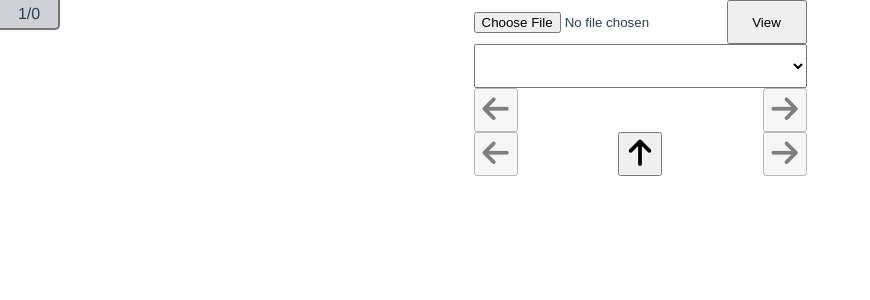
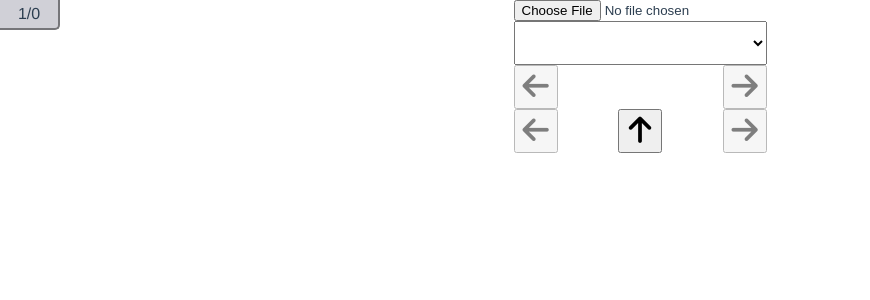
Before and after one commit to Giova978/manga-viewer, a Vue app: page / in a window 1280 px wide. Shown: the top 300 px of the page, without its empty margins (0-870 px from the left). Built offline with nearby package versions, Linux system fonts and the light colour scheme.

Commit message:
Rolled back old auto loading method

```diff
--- a/src/App.vue
+++ b/src/App.vue
@@ -6,8 +6,8 @@
     <div class="container">
         <header>
             <section class="inputs">
-                <input type="file" accept=".zip" ref="fileRef" />
-                <button @click="decompress" class="decompress">View</button>
+                <input type="file" accept=".zip" ref="fileRef" @change="decompress" />
+                <!-- <button @click="decompress" class="decompress">View</button> -->
                 <select name="chapter" id="chapter" v-model="chapterIndex">
                     <option v-for="(chapter, index) in chapters" :value="index" :key="index">{{ chapter }}</option>
                 </select>
```
